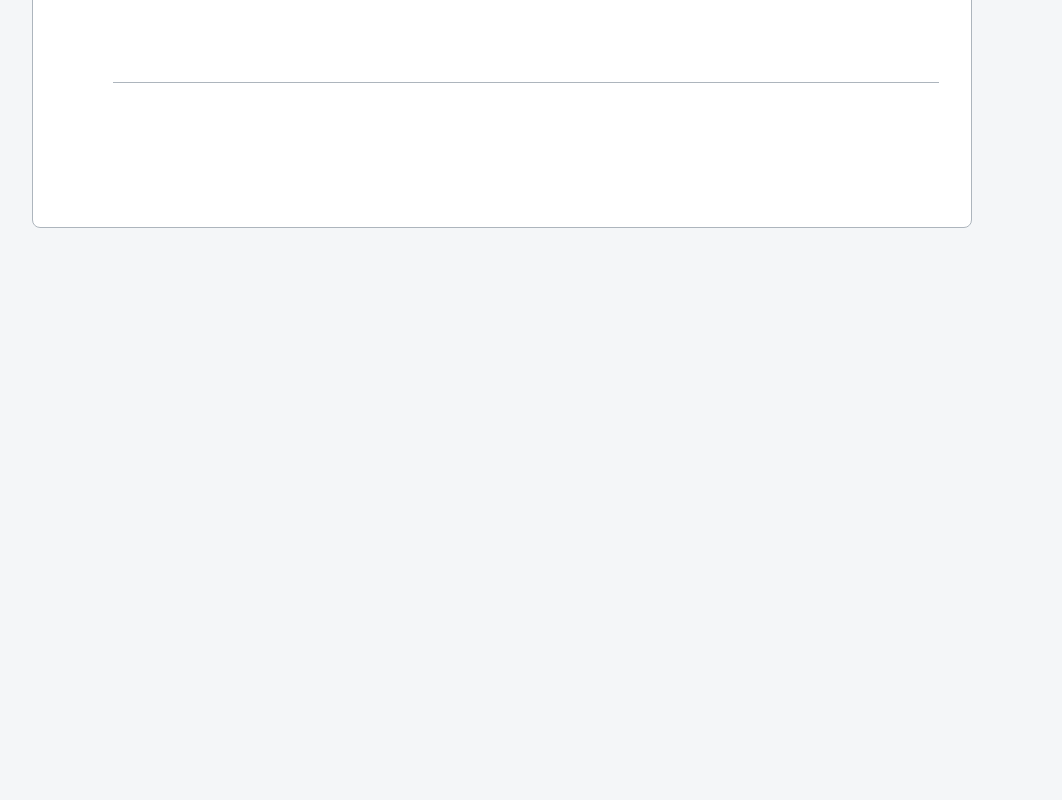
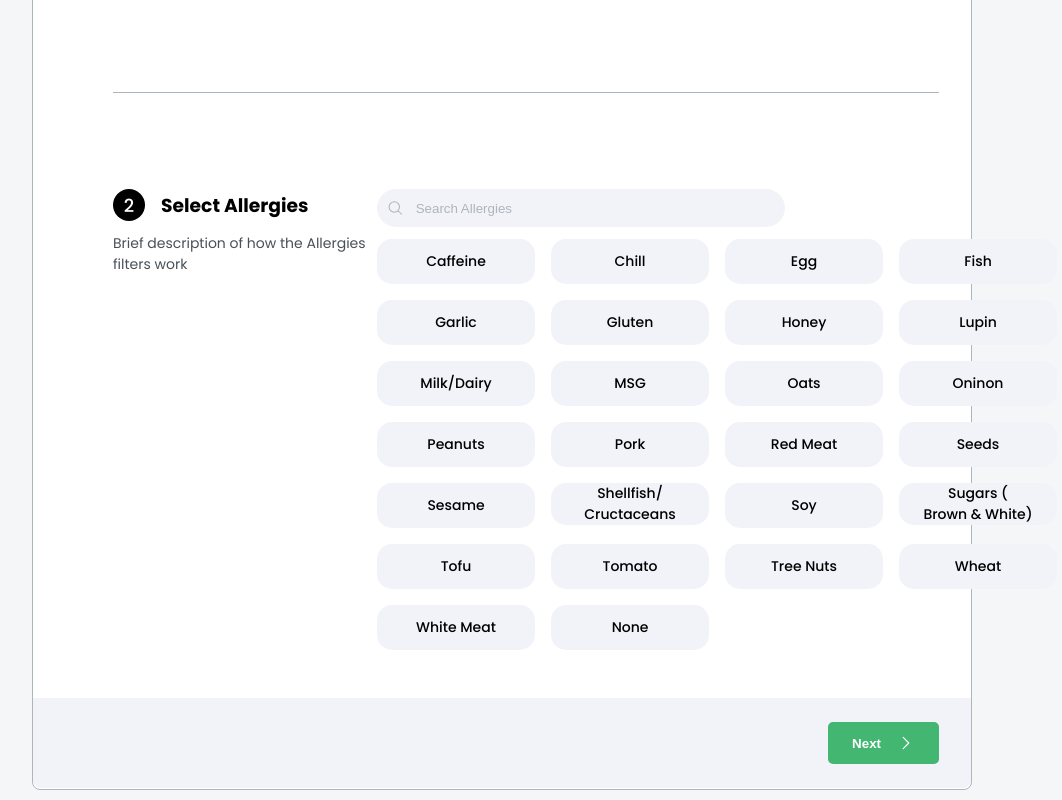
Before and after one commit to basit740/foodini-web-app, a React (Create React App) app: page / in a window 1280 px wide. Shown: the part 720-1520 px from the top of the page, without its empty margins (138-1200 px from the left). Before the commit the page ends 948 px from the top, so only its background shows below. Built offline with nearby package versions, Linux system fonts and the light colour scheme.

Commit message:
dietary preferences first step done

```diff
--- /dev/null
+++ b/src/components/DietaryPref/Alg.js
@@ -0,0 +1,78 @@
+import React, { useState, useRef, useEffect } from 'react';
+import classes from '../../styles/alg.module.css';
+import { algsData } from '../../data/alg';
+import Tag from '../utils/Tag/Tag';
+
+const Alg = () => {
+	const [algs, setAlgs] = useState(algsData);
+
+	const inputRef = useRef();
+	const algFilter = (e) => {
+		debugger;
+		if (e.target.value === '') {
+			setAlgs((prev) => {
+				return [...algsData];
+			});
+			return;
+		}
+		const filtered = algs.filter((alg) => {
+			if (alg.title.toUpperCase().includes(e.target.value.toUpperCase())) {
+				return alg;
+			}
+			return null;
+		});
+		setAlgs((prev) => {
+			return [...filtered];
+		});
+	};
+
+	useEffect(() => {
+		inputRef.current.focus();
+	}, []);
+
+	return (
+		<div className={`${classes.alg}`}>
+			<div className={classes.alg_heading}>
+				<div className='d-flex ali-center gap-32'>
+					<p className={classes.number}>2</p>
+					<h3>Select Allergies</h3>
+				</div>
+				<p className='w-264'>
+					Brief description of how the Allergies filters work
+				</p>
+			</div>
+			<div className={classes.alg_body}>
+				<div className={classes.search_box}>
+					<svg
+						xmlns='http://www.w3.org/2000/svg'
+						fill='none'
+						viewBox='0 0 24 24'
+						strokeWidth={1.5}
+						stroke='currentColor'
+					>
+						<path
+							strokeLinecap='round'
+							strokeLinejoin='round'
+							d='M21 21l-5.197-5.197m0 0A7.5 7.5 0 105.196 5.196a7.5 7.5 0 0010.607 10.607z'
+						/>
+					</svg>
+
+					<input
+						ref={inputRef}
+						type='text'
+						placeholder='Search Allergies'
+						onChange={algFilter}
+					/>
+				</div>
+
+				<div className={classes.alg_tags}>
+					{algs.map((alg) => {
+						return <Tag data={alg} />;
+					})}
+				</div>
+			</div>
+		</div>
+	);
+};
+
+export default Alg;
--- a/src/components/DietaryPref/DietaryPref.js
+++ b/src/components/DietaryPref/DietaryPref.js
@@ -1,20 +1,55 @@
-import React from 'react';
+import React, { useState } from 'react';
 import styles from '../../styles/dietarypref.module.css';
+
+import Alg from './Alg';
 import CustomCbx from '../utils/CustomCbx';
+import Tag from '../utils/Tag/Tag';
+
+const dietPrefs = [
+	{
+		id: '1',
+		title: 'Vegetarian (VG)',
+		value: 'vegetarian',
+	},
+	{
+		id: '2',
+		title: 'Vegan (V)',
+		value: 'vegan',
+	},
+	{
+		id: '3',
+		title: 'Pescatrian (P)',
+		value: 'pescatrian',
+	},
+	{
+		id: '4',
+		title: 'None',
+		value: 'none',
+	},
+];
 const DietaryPref = () => {
+	const [step, setStep] = useState(1);
+
+	const nextStepHandler = (e) => {
+		setStep(2);
+	};
 	return (
 		<div className={`container`}>
 			<div className={`${styles['dietarypf-content']}`}>
 				<div className={`${styles['dietarypf-heading']}`}>
 					<h2>Diatary Preferences</h2>
+					{step === 1 && (
 						<p>
 							Tell us your ditary preferences so we can show you the restaurants
 							that best match your needs! Foodini automatically filters your
 							restaurant matches based off your dietary requirements
 						</p>
+					)}
 				</div>
 
 				<div className={`${styles['diatarypf-box']}`}>
+					{step === 1 && (
+						<>
 							<div className={`${styles['item']}`}>
 								<div className={`${styles['item-heading']}`}>
 									<div className={`${styles['item-heading-content']}`}>
@@ -30,12 +65,9 @@ const DietaryPref = () => {
 									</div>
 
 									<ul className={styles['item-heading-tags']}>
-								<li className={`${styles.tag} ${styles.active}`}>
-									Vegetarian (VG)
-								</li>
-								<li className={`${styles.tag} ${styles.active}`}>Vegan (V)</li>
-								<li className={`${styles.tag}`}>Pescatrian (P)</li>
-								<li className={`${styles.tag}`}>None</li>
+										{dietPrefs.map((dtp) => {
+											return <Tag data={dtp} />;
+										})}
 									</ul>
 								</div>
 
@@ -184,21 +216,31 @@ const DietaryPref = () => {
 									</div>
 								</div>
 							</div>
-					<div className={`${styles['item']}`}>{/* <p>1</p> */}</div>
-					<div className={`${styles['item']}`} style={{ display: 'none' }}>
-						<p>1</p>
-						<p>Select Dietary Preferences</p>
-						<p>Brief description of how the Diatary filters work</p>
 
-						<ul>
-							<li>Vegetarian (VG)</li>
-							<li>Vegan (V)</li>
-							<li>Pescatrian (P)</li>
-							<li>None</li>
-						</ul>
+							<Alg />
+						</>
+					)}
+					{/* Area for Next button */}
+
+					<div className={styles.next_button_container}>
+						<button onClick={nextStepHandler}>
+							<span>Next</span>
+							<svg
+								xmlns='http://www.w3.org/2000/svg'
+								fill='none'
+								viewBox='0 0 24 24'
+								stroke-width='1.5'
+								stroke='currentColor'
+								class='w-6 h-6'
+							>
+								<path
+									stroke-linecap='round'
+									stroke-linejoin='round'
+									d='M8.25 4.5l7.5 7.5-7.5 7.5'
+								/>
+							</svg>
+						</button>
 					</div>
-
-					{/* Area for Next button */}
 				</div>
 			</div>
 		</div>
--- /dev/null
+++ b/src/components/utils/Tag/Tag.js
@@ -0,0 +1,54 @@
+import React, { useState } from 'react';
+import classes from '../../../styles/tag.module.css';
+const Tag = (props) => {
+	const { id, title, value } = props.data;
+
+	const [active, setActive] = useState(false);
+	let firstPart = '';
+	let secondPart = '';
+	if (title.length > 15) {
+		if (title.indexOf('(') !== -1) {
+			firstPart = title.split('(')[0];
+			firstPart += '(';
+			secondPart = title.split('(')[1];
+		} else if (title.indexOf('/') !== -1) {
+			firstPart = title.split('/')[0];
+			firstPart += '/';
+			secondPart = title.split('/')[1];
+		}
+	} else {
+		firstPart = title;
+	}
+
+	const activeHandler = () => {
+		if (active) {
+			setActive(false);
+			props.onSelect({
+				active: false,
+				value,
+			});
+		} else {
+			setActive(true);
+			props.onSelect({
+				active: true,
+				value,
+			});
+		}
+	};
+	return (
+		<div
+			id={id}
+			className={`${classes.tag} ${active ? classes.active : ''} ${
+				title.length > 15 ? classes.large : ''
+			}`}
+			onClick={activeHandler}
+			value={value}
+		>
+			{/* {title} */}
+			<p>{firstPart}</p>
+			<p>{secondPart}</p>
+		</div>
+	);
+};
+
+export default Tag;
--- /dev/null
+++ b/src/data/alg.js
@@ -0,0 +1,133 @@
+export const algsData = [
+	{
+		id: '1',
+		title: 'Caffeine',
+		value: 'caffeine',
+	},
+	{
+		id: '2',
+		title: 'Chill',
+		value: 'chill',
+	},
+	{
+		id: '3',
+		title: 'Egg',
+		value: 'egg',
+	},
+	{
+		id: '4',
+		title: 'Fish',
+		value: 'fish',
+	},
+	{
+		id: '5',
+		title: 'Garlic',
+		value: 'garlic',
+	},
+	{
+		id: '6',
+		title: 'Gluten',
+		value: 'glueten',
+	},
+	{
+		id: '7',
+		title: 'Honey',
+		value: 'Honey',
+	},
+	{
+		id: '8',
+		title: 'Lupin',
+		value: 'Lupin',
+	},
+	{
+		id: '9',
+		title: 'Milk/Dairy',
+		value: 'Milk_Dairy',
+	},
+	{
+		id: '10',
+		title: 'MSG',
+		value: 'MSG',
+	},
+	{
+		id: '11',
+		title: 'Oats',
+		value: 'Oats',
+	},
+	{
+		id: '12',
+		title: 'Oninon',
+		value: 'Oninon',
+	},
+	{
+		id: '13',
+		title: 'Peanuts',
+		value: 'Peanuts',
+	},
+	{
+		id: '14',
+		title: 'Pork',
+		value: 'Pork',
+	},
+	{
+		id: '15',
+		title: 'Red Meat',
+		value: 'Red Meat',
+	},
+	{
+		id: '16',
+		title: 'Seeds',
+		value: 'Seeds',
+	},
+	{
+		id: '17',
+		title: 'Sesame',
+		value: 'Sesame',
+	},
+	{
+		id: '18',
+		title: 'Shellfish/Cructaceans',
+		value: 'Shellfish/Cructaceans',
+		large: true,
+	},
+	{
+		id: '19',
+		title: 'Soy',
+		value: 'Soy',
+	},
+	{
+		id: '20',
+		title: 'Sugars (Brown & White)',
+		value: 'Sugars (Brown & White)',
+	},
+	{
+		id: '21',
+		title: 'Tofu',
+		value: 'Tofu',
+	},
+	{
+		id: '22',
+		title: 'Tomato',
+		value: 'Tomato',
+	},
+	{
+		id: '23',
+		title: 'Tree Nuts',
+		value: 'Tree Nuts',
+	},
+	{
+		id: '24',
+		title: 'Wheat',
+		value: 'Wheat',
+	},
+	{
+		id: '25',
+		title: 'White Meat',
+		value: 'White Meat',
+	},
+	{
+		id: '26',
+		title: 'None',
+		value: 'None',
+	},
+];
--- a/src/index.css
+++ b/src/index.css
@@ -65,6 +65,9 @@
 .w-128 {
 	width: 128px;
 }
+.w-158 {
+	width: 158px;
+}
 .w-264 {
 	width: 264px;
 }
@@ -78,6 +81,14 @@
 	width: 520px;
 }
 
+/* HEIGHT */
+.h-0 {
+	height: 0px;
+}
+.h-2 {
+	margin-top: 0px;
+	height: 0px;
+}
 /* CSS imported from BOOTSTRAP */
 
 .container {
@@ -145,3 +156,6 @@ h1 {
 .d-none {
 	display: none;
 }
+.light {
+	color: white;
+}
--- /dev/null
+++ b/src/styles/alg.module.css
@@ -0,0 +1,91 @@
+/*
+      SPACING SYSTEM (px)
+      2 / 4 / 8 / 12 / 16 / 24 / 32 / 48 / 64 / 80 / 96 / 128
+      FONT SIZE SYSTEM (px)
+      10 / 12 / 14 / 16 / 18 / 20 / 24 / 30 / 36 / 44 / 52 / 62 / 74 / 86 / 98
+      */
+/*
+      MAIN COLOR: #26d07c
+      GREY COLOR: #343a40
+      TEXT COLOR #465c72
+      NAVBAR COLOR #f4f6f8
+      BORDER COLOR #adb5bd
+      HALF-MUTED COLOR #495057;
+      */
+
+.alg {
+	padding: 48px 80px;
+	padding-right: 32px;
+	/* display: grid; */
+	/* grid-template-columns: auto auto; */
+
+	display: flex;
+	justify-content: space-between;
+	min-height: 250px;
+}
+
+.number {
+	width: 32px;
+	height: 32px;
+	background-color: black;
+	color: white;
+	border-radius: 50%;
+	display: flex;
+	justify-content: center;
+	align-items: center;
+	font-size: 18px;
+	font-weight: 500;
+}
+.alg_heading {
+}
+.alg_heading > p {
+	margin-top: 12px;
+	font-size: 14px;
+
+	color: #495057;
+}
+.alg_tags {
+	display: grid;
+	grid-template-columns: 1fr 1fr 1fr 1fr;
+	gap: 16px;
+	min-height: 400px;
+}
+
+.search_box {
+	background-color: blueviolet;
+	padding: 10px 10px;
+	width: 680px;
+	grid-column: 1/-1;
+	max-width: 60%;
+	/* background-color: #f4f6f8; */
+	background-color: #f2f3f9;
+	border-radius: 100px;
+	display: flex;
+	align-items: center;
+	gap: 12px;
+	cursor: pointer;
+	margin-bottom: 12px;
+}
+.search_box svg {
+	width: 18px;
+	height: 18px;
+	stroke: #adb5bd;
+}
+.search_box input,
+input:focus {
+	background-color: inherit;
+	border: none;
+	width: 100%;
+	cursor: pointer;
+}
+
+.search_box input:focus {
+	outline: none;
+}
+.search_box input::placeholder {
+	color: #adb5bd;
+}
+
+/* input:focus {
+
+} */
--- a/src/styles/dietarypref.module.css
+++ b/src/styles/dietarypref.module.css
@@ -6,6 +6,7 @@
       */
 /*
       MAIN COLOR: #26d07c
+			SECONDARY COLOR: #43b772
       GREY COLOR: #343a40
       TEXT COLOR #465c72
       NAVBAR COLOR #f4f6f8
@@ -36,6 +37,7 @@
 	/* background-color: #f1f3f5; */
 	/* background-color: #f9f7f7; */
 	border-radius: 8px;
+	margin-bottom: 10px;
 }
 .item {
 	padding: 48px 80px;
@@ -78,21 +80,6 @@
 	gap: 16px;
 }
 
-.tag {
-	padding: 12px;
-	border-radius: 15px;
-	background-color: #f4f6f8;
-	align-self: flex-start;
-	/* width: 10rem; */
-	text-align: center;
-	font-weight: 500;
-	cursor: pointer;
-}
-
-.tag.active {
-	background-color: #26d07c;
-	color: white;
-}
 .item-body {
 	padding-top: 32px;
 	/* display: grid;
@@ -121,7 +108,7 @@
 .fodmap {
 	/* grid-column: 2/2; */
 	padding: 12px 16px;
-	background-color: #26d07c;
+	background-color: #43b772;
 	border-radius: 15px;
 	display: flex;
 	gap: 16px;
@@ -210,3 +197,51 @@
 /* .first-item {
 	grid-column: 1/3;
 } */
+
+/* NEXT BUTTON CSS HERE */
+
+.next_button_container {
+	padding: 24px 80px;
+	/* text-align: right; */
+	padding-right: 32px;
+	background-color: #f2f3f9;
+	box-sizing: border-box;
+	margin-bottom: 1px;
+	border-bottom-left-radius: 8px;
+	border-bottom-right-radius: 8px;
+	position: relative;
+	display: flex;
+	/* display: flex; */
+	/* justify-content: space-between; */
+	/* align-items: flex-end; */
+	/* flex-direction: column; */
+	justify-content: flex-end;
+}
+.next_button_container button {
+	background-color: #43b772;
+
+	/* float: right; */
+	padding: 12px 24px;
+	border-radius: 5px;
+	border: none;
+	color: white;
+	display: flex;
+	/* justify-content: space-between; */
+	/* justify-self: flex-end; */
+	/* float: right; */
+	font-weight: bold;
+	align-items: center;
+	gap: 16px;
+	cursor: pointer;
+}
+.next_button_container button:hover {
+	background-color: #26d07c;
+}
+.next_button_container button svg {
+	display: block;
+
+	width: 18px;
+}
+span {
+	display: block;
+}
--- /dev/null
+++ b/src/styles/tag.module.css
@@ -0,0 +1,23 @@
+.tag {
+	padding: 12px;
+	border-radius: 15px;
+	/* background-color: #f4f6f8; */
+	background-color: #f2f3f9;
+	align-self: flex-start;
+	/* width: 10rem; */
+	text-align: center;
+	font-weight: 500;
+	cursor: pointer;
+	width: 158px;
+	max-width: 158px;
+	font-size: 14px;
+}
+
+.tag.active {
+	background-color: #43b772;
+	color: white;
+}
+.tag.large {
+	padding: 0;
+	font-size: 14px;
+}
```
Lines whose indentation alone changed are shown as unchanged.
